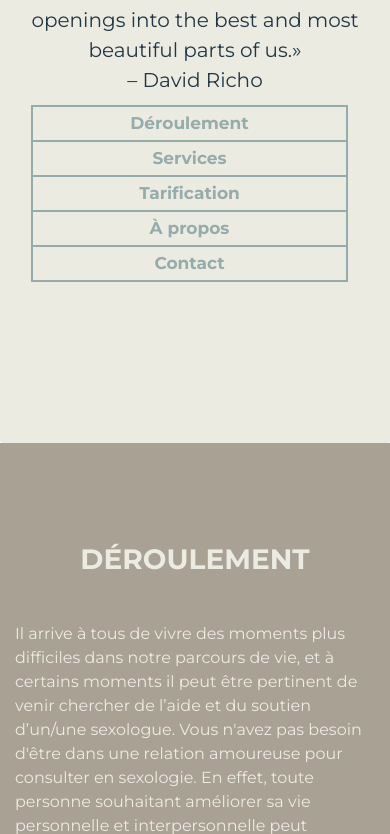
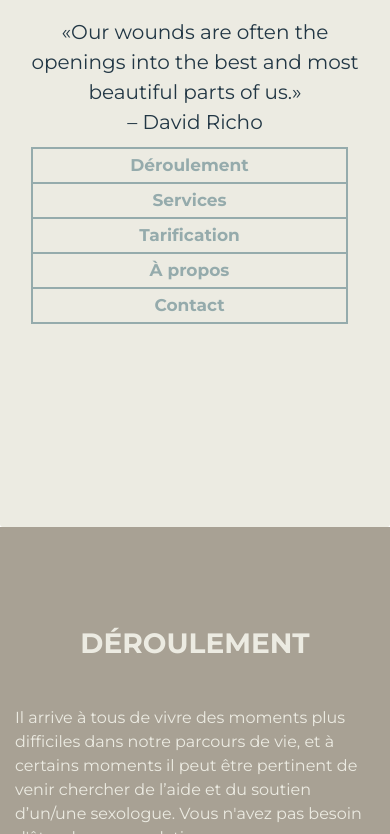
Before and after one commit to PascalOuimet/Audrey-Kedzierski, a Gatsby site: page / in a window 390 px wide. Shown: the part 401-1235 px from the top of the page. Built offline with nearby package versions, Linux system fonts and the light colour scheme; Gatsby itself is replaced by a stand-in of ours.

Commit message:
spacing fix for iphones

```diff
--- a/src/style/sections/_hero.scss
+++ b/src/style/sections/_hero.scss
@@ -14,6 +14,11 @@
   bottom: 0;
   right: 0;
   z-index: -1;
+
+  @include respond(phone) {
+    min-height: 110vh;
+  height: 110vh;
+  }
 
   // If you want to set a background image on the hero section, uncomment these with yout custom image
 
```
